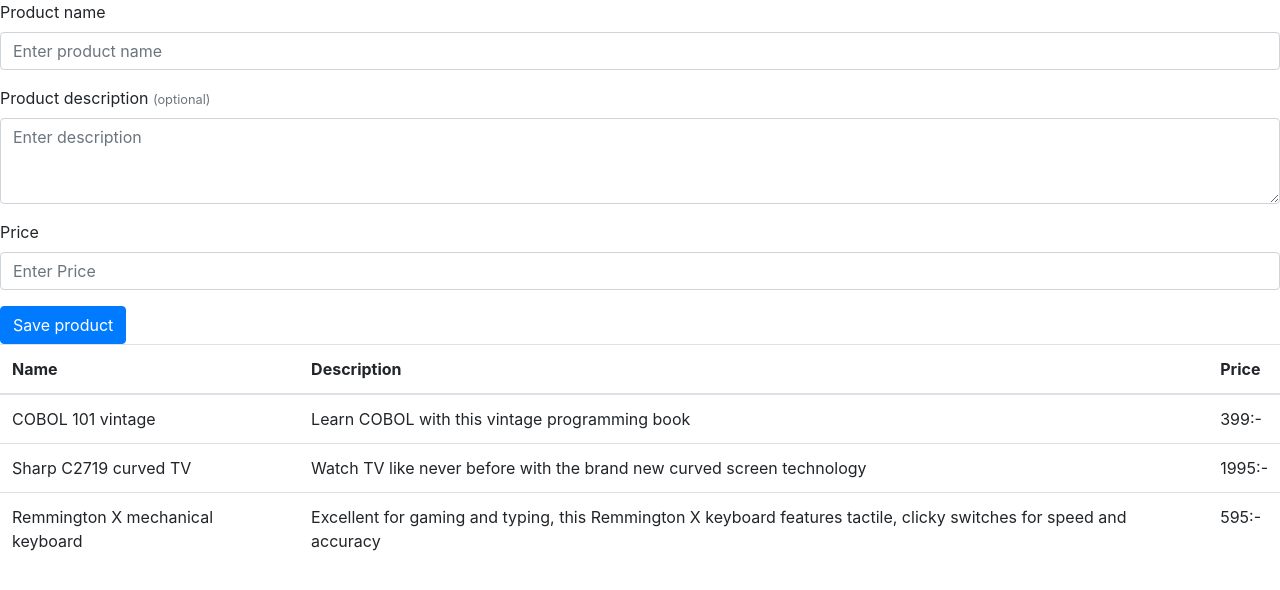
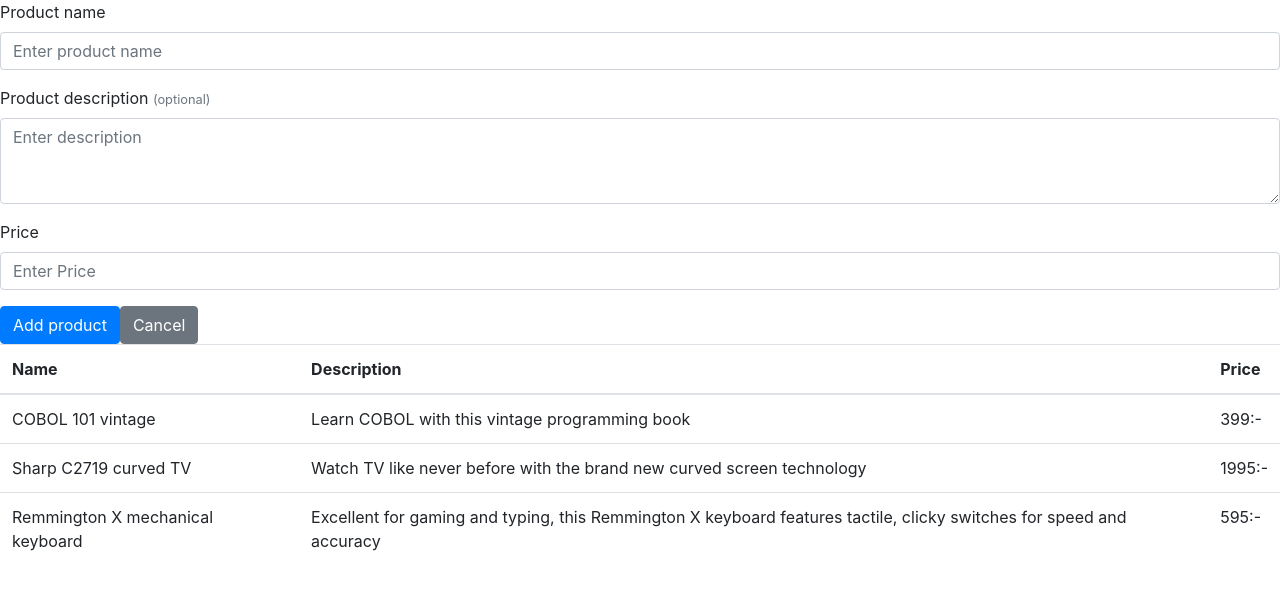
Before and after one commit to CharlFrancois/tutorialvuecommerce, a Vue app: page / in a window 1280 px wide. Shown: the top 590 px of the page. Built offline with nearby package versions, Linux system fonts and the light colour scheme.

Commit message:
:sparkles: Introducing Update a Product

```diff
--- a/src/components/ManageProducts.vue
+++ b/src/components/ManageProducts.vue
@@ -4,8 +4,9 @@
       :product="productInForm"
       v-on:submit="onFormSave"></save-product-form>
     <product-list
-      :products="products">
-    </product-list>
+      :products="products"
+      v-on:edit="onEditClicked"
+    ></product-list>
   </section>
 </template>
 
@@ -55,12 +56,22 @@
     data: initialData,
     methods:{
       onFormSave (product) {
-        product.id = uuid.v4()
-        this.products.push(product)
+        const index= this.products.findIndex((p) => p.id === product.id)
+
+        if (index !== -1) {
+          this.products.splice(index, 1, product)
+        } else {
+          product.id = uuid.v4()
+          this.products.push(product)
+        }
+
         this.resetProductInForm()
       },
       resetProductInForm(){
         this.productInForm = initialData().productInForm
+      },
+      onEditClicked (product) {
+        this.productInForm={...product}
       }
     }
   }
--- a/src/components/ManageProducts/ProductList.vue
+++ b/src/components/ManageProducts/ProductList.vue
@@ -8,7 +8,7 @@
     </tr>
     </thead>
     <tbody>
-    <tr v-for="product in products" track-by="id">
+    <tr v-for="product in products" track-by="id" v-on:click.prevent="onEdit(product)">
       <td>{{product.name}}</td>
       <td>{{product.description}}</td>
       <td>{{product.price}}:-</td>
@@ -19,7 +19,12 @@
 
 <script>
   export default {
-    props:['products']
+    props:['products'],
+    methods: {
+      onEdit(product) {
+        this.$emit('edit', product)
+      }
+    },
   }
 </script>
 
--- a/src/components/ManageProducts/SaveProductForm.vue
+++ b/src/components/ManageProducts/SaveProductForm.vue
@@ -12,7 +12,8 @@
       <label for="price">Price</label>
       <input type="number" v-model="product.price" class="form-control" id="price" placeholder="Enter Price" number>
     </div>
-    <button type="submit" v-on:click.prevent="onsubmit" class="btn btn-primary">Save product</button>
+    <button type="submit" v-on:click.prevent="onsubmit" class="btn btn-primary" >Add product</button>
+    <button type="reset" class="btn btn-secondary">Cancel</button>
   </form>
 </template>
 
```
